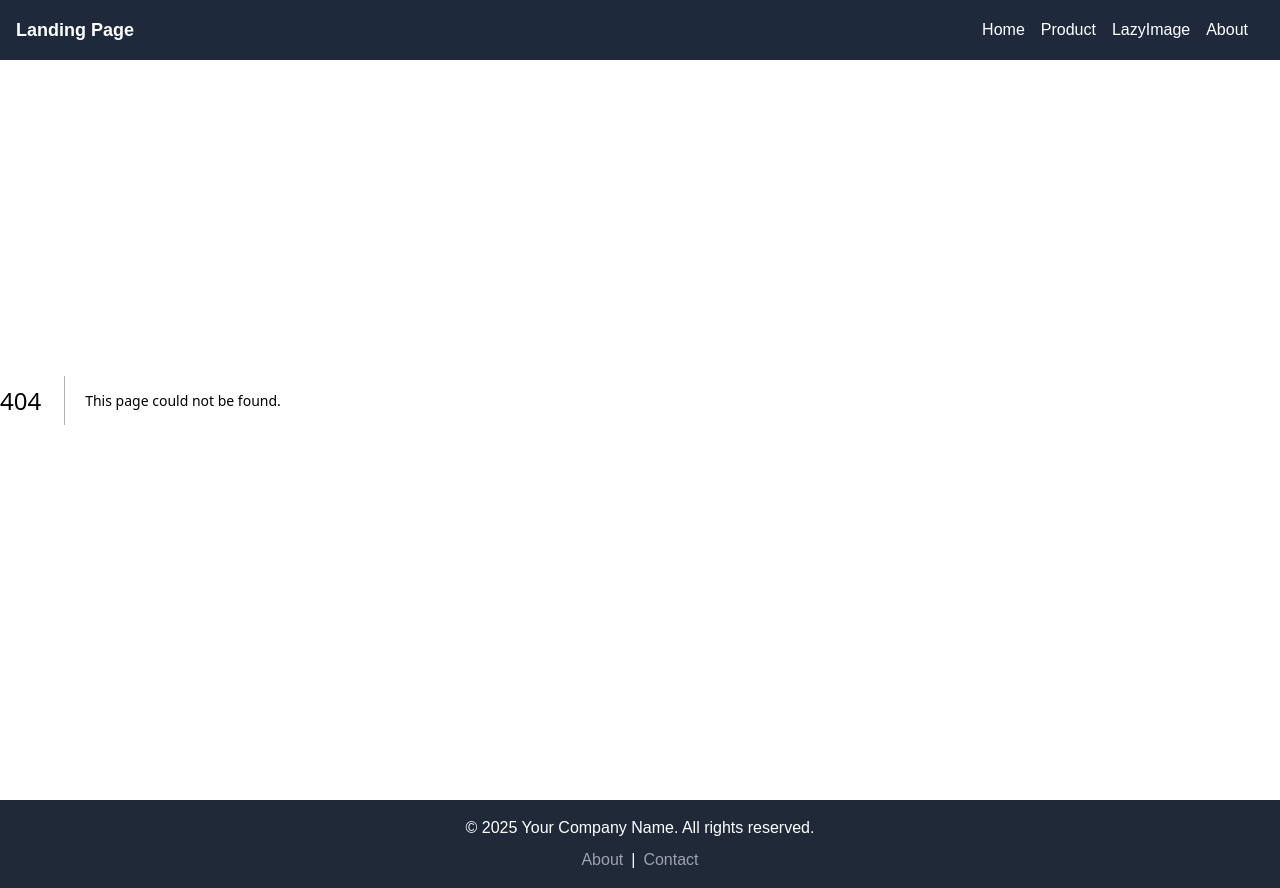
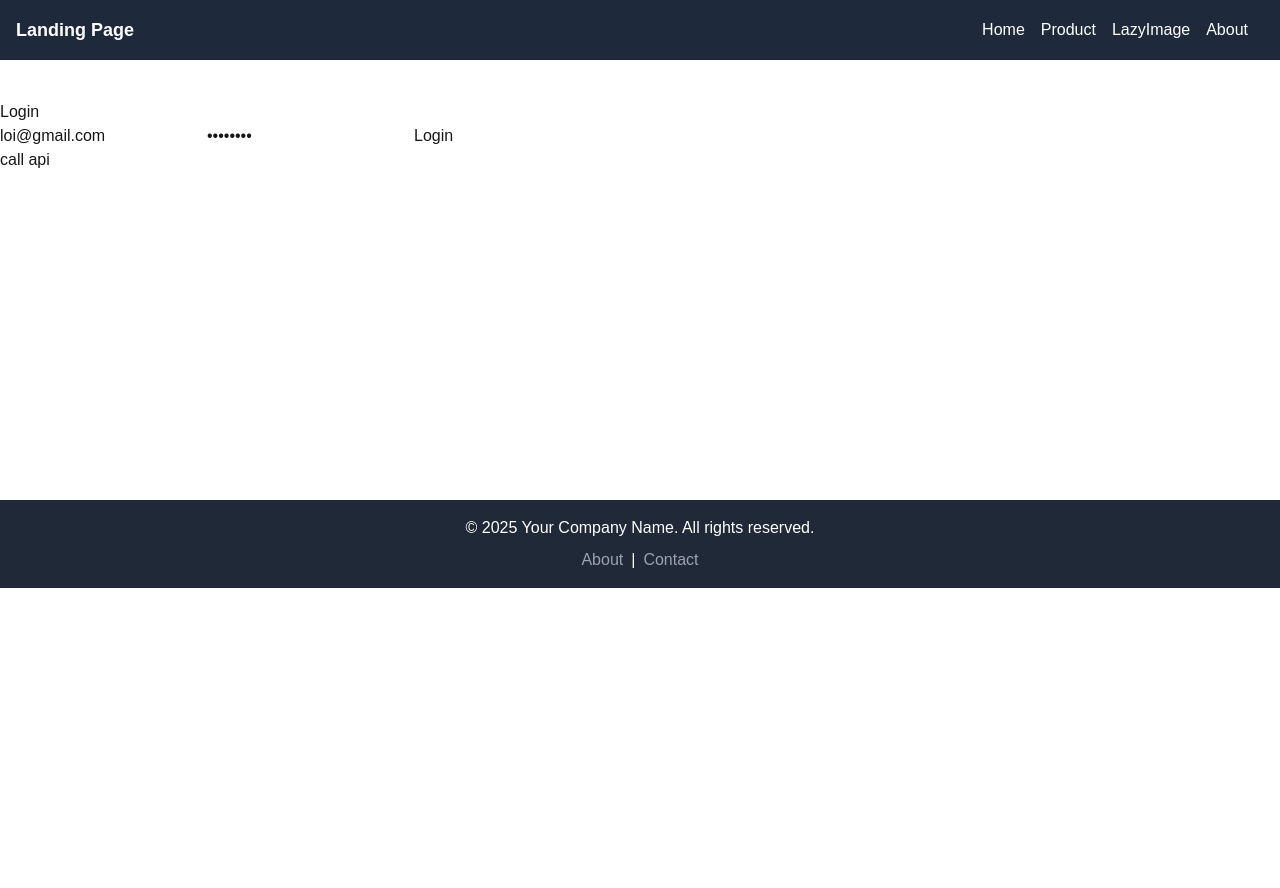
Before and after one commit to Tranloi2k/landing-page-nextjs, a Next.js app: page /login in a window 1280 px wide. Before the commit this address had no page. After the commit the page ends 800 px from the top, so only its background shows below. Built offline with nearby package versions, Linux system fonts and the light colour scheme; no server answers.

Commit message:
add login

```diff
--- /dev/null
+++ b/app/api/auth/route.ts
@@ -0,0 +1,32 @@
+// import { serialize } from "cookie";
+// import type { NextApiRequest, NextApiResponse } from "next";
+
+// export default function handler(req: NextApiRequest, res: NextApiResponse) {
+//   const sessionData = req.body;
+//   console.log(sessionData);
+
+//   const cookie = serialize("session", sessionData, {
+//     httpOnly: true,
+//     secure: process.env.NODE_ENV === "production",
+//     maxAge: 60 * 60 * 24 * 7, // One week
+//     path: "/",
+//   });
+//   res.setHeader("Set-Cookie", cookie);
+//   res.status(200).json({ message: "Successfully set cookie!" });
+// }
+
+import { NextRequest, NextResponse } from "next/server";
+
+export async function POST(request: NextRequest) {
+  const data = await request.json(); // Dữ liệu từ client
+  const response = NextResponse.json({ message: "Data received", data });
+
+  response.cookies.set("session", data.token, {
+    httpOnly: true, // Chỉ server có thể đọc cookie
+    secure: process.env.NODE_ENV === "production", // Chỉ gửi cookie qua HTTPS trong production
+    maxAge: 60 * 60 * 24 * 7, // Thời gian sống của cookie (7 ngày)
+    path: "/", // Cookie có hiệu lực trên toàn bộ trang web
+  });
+
+  return response;
+}
--- /dev/null
+++ b/app/login/getCookies.ts
@@ -0,0 +1,7 @@
+import { cookies } from "next/headers";
+const getCookies = async () => {
+  const cookie = (await cookies()).get("session")?.value;
+  return cookie;
+};
+
+export default getCookies;
--- /dev/null
+++ b/app/login/loginForm.tsx
@@ -0,0 +1,70 @@
+"use client";
+import React, { useState } from "react";
+import axios from "axios";
+import axiosInstance from "@/config/axios";
+
+const LoginForm = () => {
+  const [email, setEmail] = useState("loi@gmail.com");
+  const [password, setPassword] = useState("tranloi1");
+  const [message, setMessage] = useState("");
+
+  const handleLogin = async (e: React.FormEvent) => {
+    e.preventDefault();
+
+    try {
+      await axiosInstance.post(
+        "http://localhost:5000/auth/login",
+        { email, password },
+        {
+          withCredentials: true, // Đảm bảo gửi cookie
+        }
+      );
+      await fetch("/api/auth", {
+        method: "POST",
+        headers: { "Content-Type": "application/json" },
+        body: JSON.stringify({ token: "abc123" }),
+      });
+      // Lưu token vào cookie
+      setMessage("Login successful!");
+    } catch (error) {
+      setMessage("Login failed: " + error);
+    }
+  };
+
+  const fetchProtectedData = async () => {
+    try {
+      const response = await axios.get("http://localhost:5000/protected", {
+        withCredentials: true, // Đảm bảo gửi cookie
+      });
+      setMessage(response.data);
+    } catch (error) {
+      console.log(error);
+    }
+  };
+
+  return (
+    <>
+      <form onSubmit={handleLogin}>
+        <input
+          type="text"
+          placeholder="Email"
+          value={email}
+          onChange={(e) => setEmail(e.target.value)}
+          required
+        />
+        <input
+          type="password"
+          placeholder="Password"
+          value={password}
+          onChange={(e) => setPassword(e.target.value)}
+          required
+        />
+        <button type="submit">Login</button>
+      </form>
+      <p>{message}</p>
+      <button onClick={fetchProtectedData}>call api</button>
+    </>
+  );
+};
+
+export default LoginForm;
--- /dev/null
+++ b/app/login/page.tsx
@@ -0,0 +1,14 @@
+import getCookies from "./getCookies";
+import LoginForm from "./loginForm";
+
+const Login = async () => {
+  console.log(await getCookies());
+  return (
+    <div className="mt-[100px] h-[400px]">
+      <h2>Login</h2>
+      <LoginForm />
+    </div>
+  );
+};
+
+export default Login;
--- a/app/product/lazyProductList.tsx
+++ b/app/product/lazyProductList.tsx
@@ -31,6 +31,7 @@ const LazyProductList = () => {
         const response = await axiosInstance.get<ApiResponse>(
           `products?page=${page}`
         );
+        console.log(response);
         setProducts((prev) => [...prev, ...response.data.products]);
         setHasMore(response.data.hasMore);
       } catch (error) {
--- a/config/axios.ts
+++ b/config/axios.ts
@@ -10,6 +10,7 @@ const axiosInstance = axios.create({
     "Content-Type": "application/json",
     // Có thể thêm các header khác ở đây
   },
+  withCredentials: true,
 });
 
 // Bạn có thể thêm interceptor nếu cần
--- a/package.json
+++ b/package.json
@@ -11,6 +11,7 @@
   "dependencies": {
     "ajv": "^8.17.1",
     "axios": "^1.7.9",
+    "cookie": "^1.0.2",
     "landing-page": "file:",
     "lodash": "^4.17.21",
     "next": "15.1.6",
```
Also changed, not shown: 1 other file (tests, documents, lock files or other folders).
